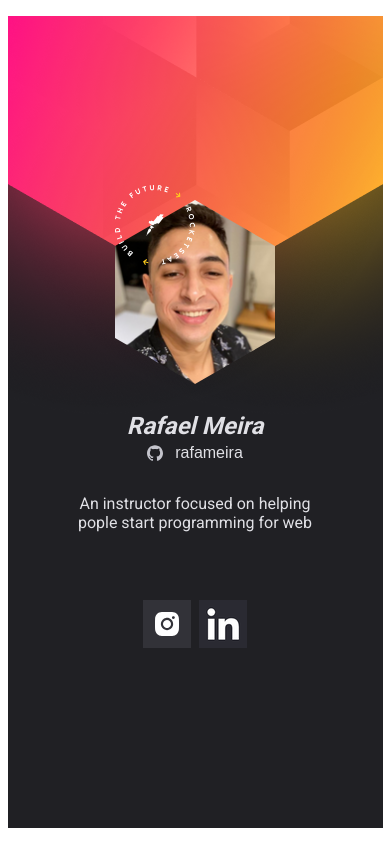
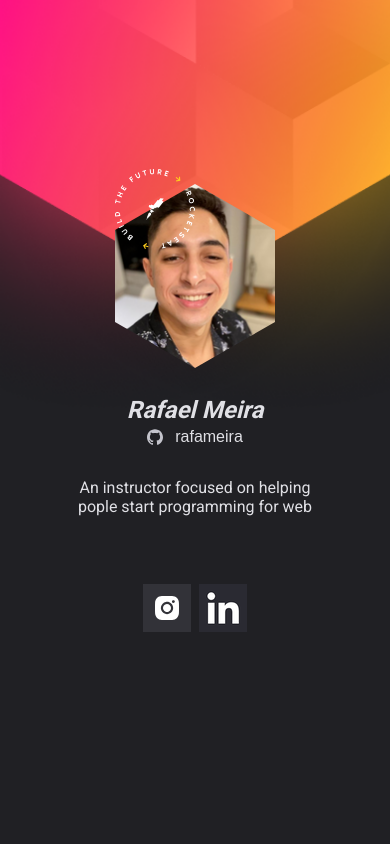
Before and after one commit to rafameira/cracha-nlw, a plain HTML site: page index.html in a window 390 px wide. Drawn offline with Linux system fonts and the light colour scheme; no server answers.

Commit message:
Update style.css
Alterando o CSS do main, para o background acompanhar os dispositivos mobile

```diff
--- a/style.css
+++ b/style.css
@@ -17,9 +17,10 @@ body {
 }
 
 main {
-  background: url(imagens/background.png);
-  width: 375px;
-  height: 812px;
+  background: url(imagens/background.png) no-repeat center/cover;
+  width: 100vw;
+  min-height: 812px;
+  height: 100vh;
 }
 
 .content {
```
